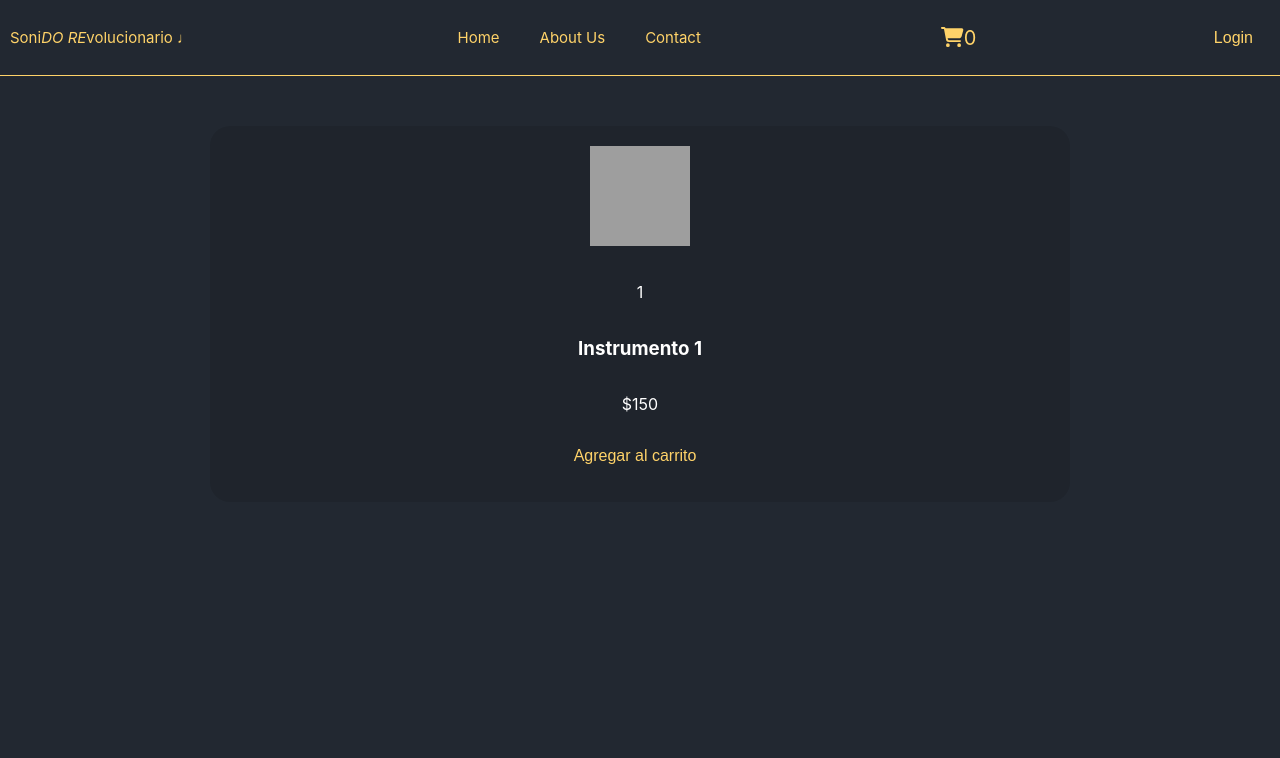
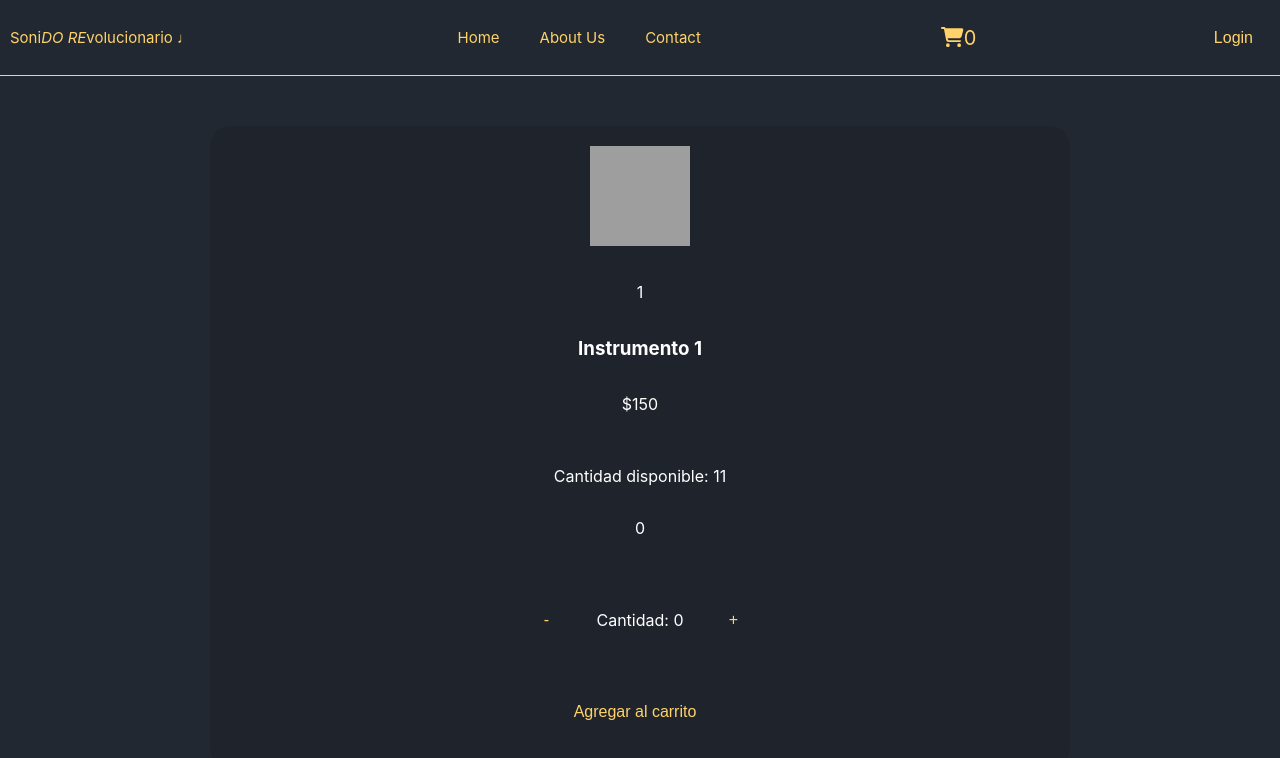
Before and after one commit to tomasferreyra1/Proyecto-React, a React (Create React App) app: page /item/1 in a window 1280 px wide. Shown: the top 758 px of the page. Built offline with nearby package versions, Linux system fonts and the light colour scheme; grey boxes are pictures that could not be loaded.

Commit message:
Boton con evento

```diff
--- a/src/components/NavBar/CartWidget.js
+++ b/src/components/NavBar/CartWidget.js
@@ -1,4 +1,3 @@
-
 import { FontAwesomeIcon } from '@fortawesome/react-fontawesome'
 import { faCartShopping } from '@fortawesome/free-solid-svg-icons'
 import './NavStyles.css';
--- a/src/components/Products/Item/Item.js
+++ b/src/components/Products/Item/Item.js
@@ -1,5 +1,4 @@
 import './item.css'
-import ItemCount from '../ItemCount/ItemCount';
 import { Link } from 'react-router-dom';
 
 const Item = ({id,name,price,image,stock}) => {
@@ -13,7 +12,6 @@ const Item = ({id,name,price,image,stock}) => {
         <Link to={`/item/${id}`}>
           <button>Ver detalles</button>
         </Link>
-        <ItemCount stock={stock} initial={0}/>
     </div>
   )
 }
--- a/src/components/Products/ItemCount/ItemCount.css
+++ b/src/components/Products/ItemCount/ItemCount.css
@@ -1,6 +1,19 @@
 .buttons {
     display: flex;
     flex-direction: row;
+    justify-content: space-around;
     margin: 20px;
     align-items: center;
 }
+
+.buttons .boton {
+    display: flex;
+    flex-direction: row;
+    margin: 30px 30px;
+    padding: 5px;
+    width: 40px;
+}
+
+.boton-agregar {
+    margin-bottom: 30px;
+}
--- a/src/components/Products/ItemCount/ItemCount.js
+++ b/src/components/Products/ItemCount/ItemCount.js
@@ -2,14 +2,18 @@ import { useState } from 'react'
 import './ItemCount.css'
 
 
-function ItemCount({stock, initial}) {
+function ItemCount({stock, initial, onAdd}) {
     const [count,setCount] = useState(initial);
 
     return(
-        <div className='buttons'>
-            <button className='boton' onClick={() => setCount(count - 1)} disabled={count===0}> - </button>
-            <p>Cantidad: {count}</p>
-            <button className='boton' onClick={() => setCount(count + 1)} disabled={count===stock}> + </button>
+        <div>
+            <div className='buttons'>
+                <button className='boton' onClick={() => setCount(count - 1)} disabled={count===0}> - </button>
+                <p>Cantidad: {count}</p>
+                <button className='boton' onClick={() => setCount(count + 1)} disabled={count===stock}> + </button>
+                <br></br>
+            </div>
+            <button disabled={stock===0} className='boton-agregar' onClick={() => onAdd(count)}>Agregar al carrito</button>
         </div>
     );
 };
--- a/src/components/Products/ItemDetail/ItemDetail.js
+++ b/src/components/Products/ItemDetail/ItemDetail.js
@@ -1,19 +1,29 @@
 import '../Item/item.css'
 import './ItemDetail.css'
+import ItemCount from '../ItemCount/ItemCount'
+import { useState } from 'react'
 
 
 const ItemDetail = ({item}) => {
+
+  const [counter, setCounter] = useState(0)
+
+  const onAdd = (dato) => {
+    setCounter(dato)
+  }
+
   return (
     <div className='contenedor-item'>
       <img className="imagen-instrumento" src={item.image}/>
       <p>{item.id}</p>
       <h3>{item.name}</h3>
       <p>${item.price}</p>
-        <button>Agregar al carrito</button>
       <br></br>
+      <p>Cantidad disponible: {item.stock}</p>
+      <p>{counter}</p>
+      <ItemCount stock={item.stock} initial={0} onAdd={onAdd}/>
     </div>
   )
-
 }
 
 export default ItemDetail;
```
Lines whose indentation alone changed are shown as unchanged.
